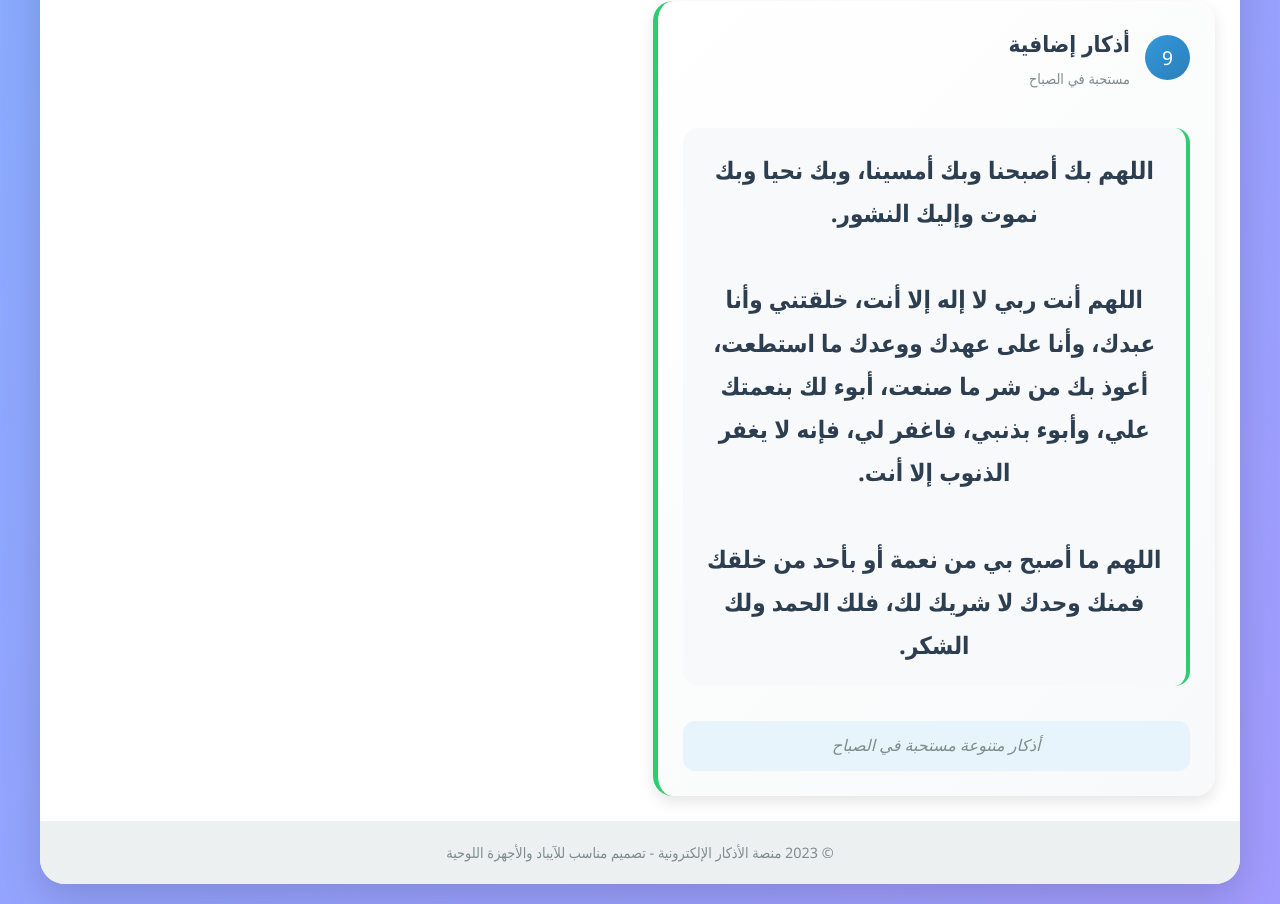
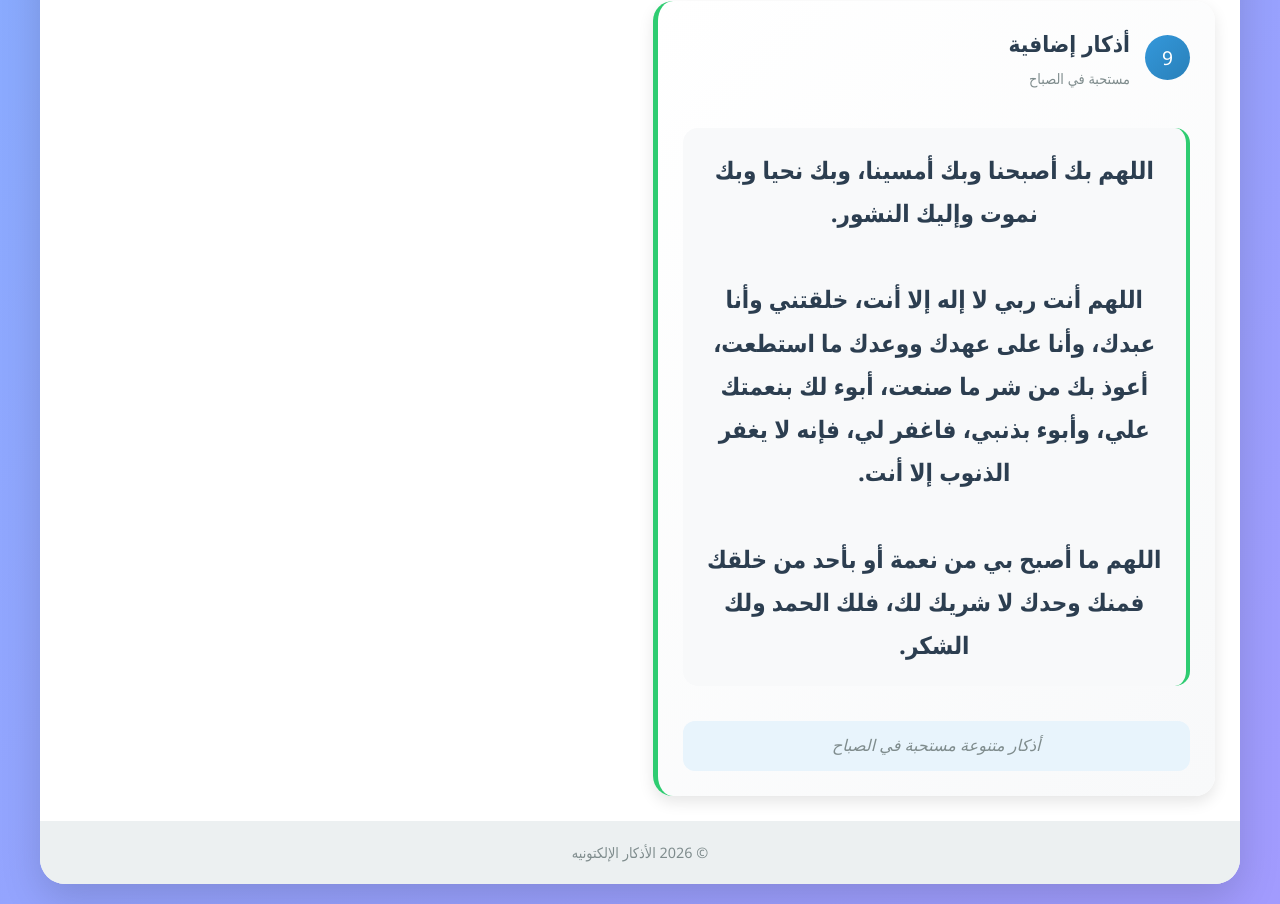
Before and after one commit to reso332/Islamic, a plain HTML site: page index.html in a window 1280 px wide. Shown: the part 1999-2903 px from the top of the page. Drawn offline with Linux system fonts and the light colour scheme.

Commit message:
index.html

```diff
--- a/index.html
+++ b/index.html
@@ -513,7 +513,7 @@
         </main>
 
         <footer class="app-footer">
-            <p>© 2023 منصة الأذكار الإلكترونية - تصميم مناسب للآيباد والأجهزة اللوحية</p>
+            <p>© 2026        الأذكار الإلكتونيه</p>
         </footer>
     </div>
 
```
